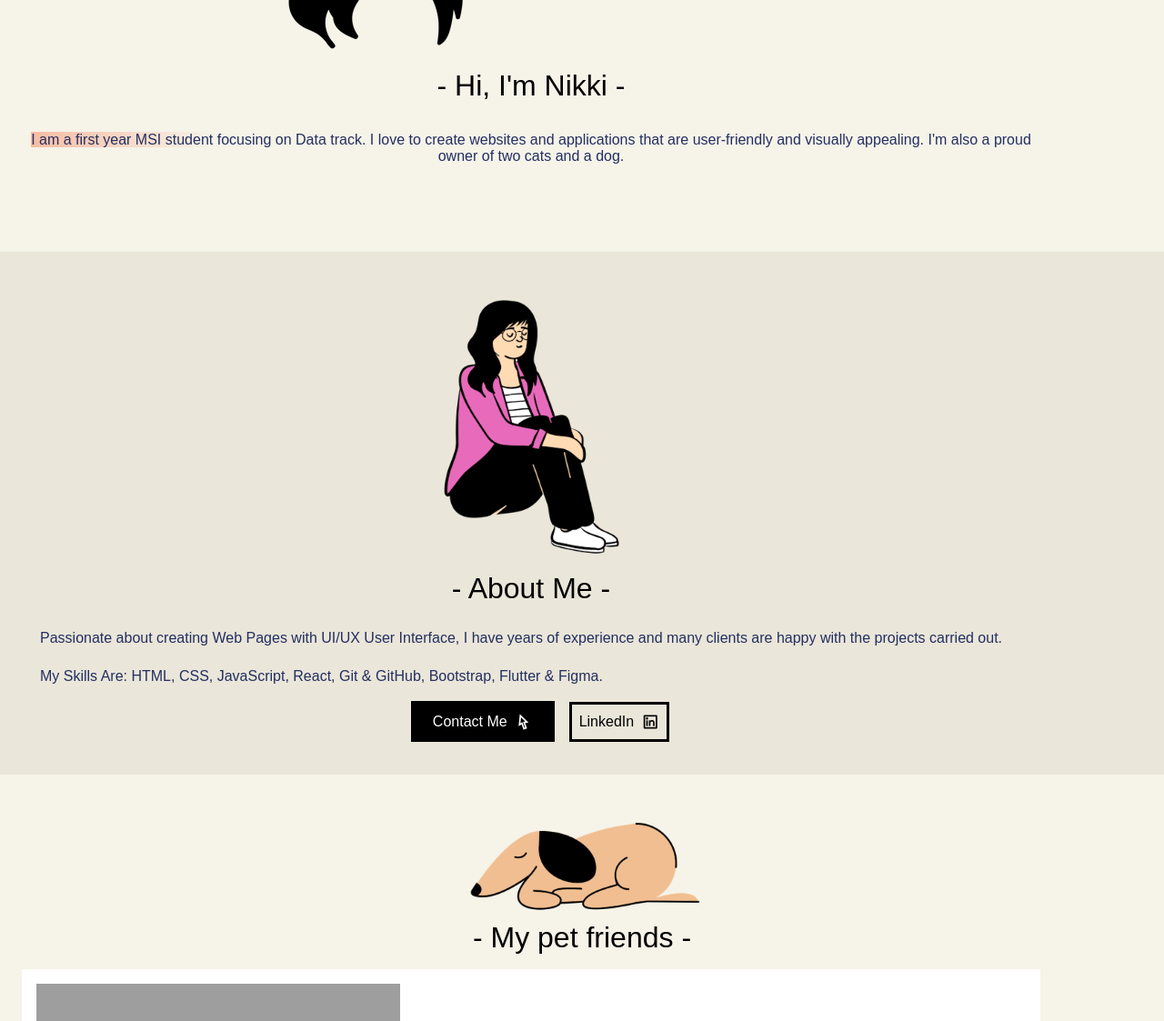
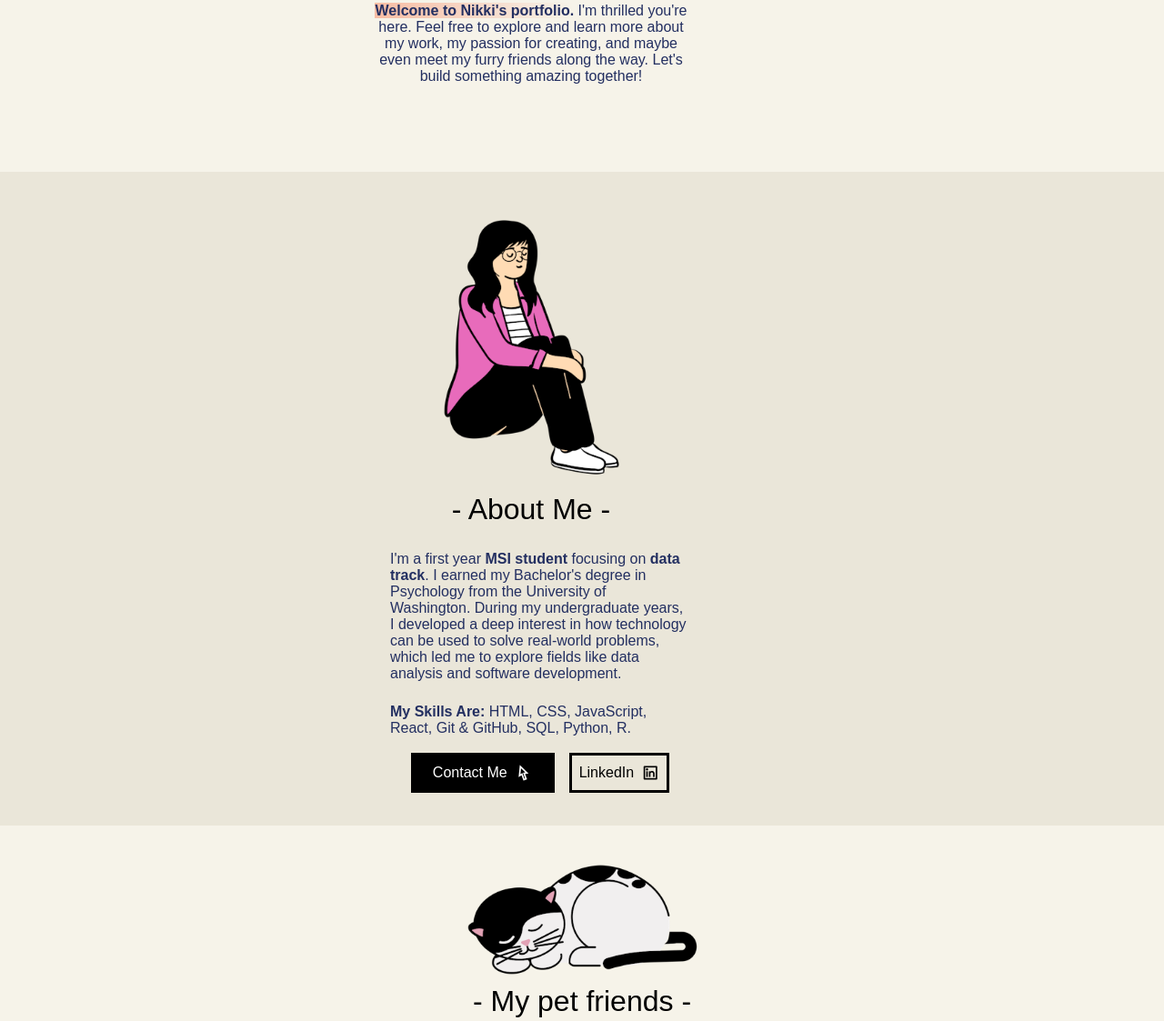
Before and after one commit to nikki0709/SI539_final_project, a plain HTML site: page index.html in a window 1280 px wide. Shown: the part 396-1519 px from the top of the page at 91% size. Drawn offline with nearby package versions, Linux system fonts and the light colour scheme; grey boxes are pictures that could not be loaded; a web font is replaced by a local one.

Commit message:
Add files via upload

```diff
--- a/css/style.css
+++ b/css/style.css
@@ -34,6 +34,10 @@ ul {
 
 a {
     text-decoration: none;
+}
+
+b {
+    font-weight: bold;
 }
 
 img {
@@ -153,8 +157,6 @@ a:hover {
 
 
 /* General CSS styling */
-
-
 .container {
     max-width: 1120px;
     margin-inline: 1.5rem;
@@ -361,7 +363,7 @@ a:hover {
     place-items: center;
 }
 
-.doggie {
+.kitty {
     transform: scaleY(1);
     position: relative;
     justify-self: center;
@@ -477,3 +479,32 @@ a:hover {
     font-size: 1rem;
     text-align: center;
 }
+
+
+/* Breakpoints */
+
+/* Medium devices (tablets, 768px and up) */
+@media screen and (min-width: 768px) {
+    .home_container,
+    .about_container,
+    .pets_container {
+        grid-template-columns: 350px;
+        justify-content: center;
+    }
+
+    /* .contact_container {
+        grid-template-columns: 500px;
+        justify-content: center;
+    } */
+
+    .contact_group{
+        grid-template-columns: repeat(2, 1fr);
+        column-gap: 1rem;
+    }
+
+    .contact_button {
+        width:200px;
+        margin-left: auto;
+        margin-right: auto;
+    }
+}
--- a/index.html
+++ b/index.html
@@ -47,9 +47,9 @@
 
                     <div class="home_info">
                         <p class="home_description">
-                            <b>I am a first year MSI student</b> focusing on Data track. I love to create websites and applications that
-                            are
-                            user-friendly and visually appealing. I'm also a proud owner of two cats and a dog.
+                            <b>Welcome to Nikki's portfolio.</b> I'm thrilled you're here. Feel free to explore and
+                            learn more about my work, my passion for creating, and maybe even meet my furry friends
+                            along the way. Let's build something amazing together!
                         </p>
                     </div>
                 </div>
@@ -71,17 +71,17 @@
 
                 <div class="about_info">
                     <p class="about_description">
-                        Passionate about creating <b>Web Pages</b> with
-                        <b>UI/UX User Interface</b>, I have years of
-                        experience and many clients are happy with
-                        the projects carried out.
+                        I'm a first year <b>MSI student</b> focusing on <b>data track</b>. I earned my Bachelor's degree
+                        in Psychology from the University of Washington. During my undergraduate years, I developed a
+                        deep interest in how technology can be used to solve real-world problems, which led me to
+                        explore fields like data analysis and software development.
                     </p>
 
                     <ul class="about_list">
                         <li class="about_item">
                             <b>My Skills Are:</b> HTML, CSS, JavaScript,
-                            React, Git & GitHub, Bootstrap, Flutter &
-                            Figma.
+                            React, Git & GitHub, SQL, Python,
+                            R.
                         </li>
                     </ul>
 
@@ -107,8 +107,8 @@
         <!-- Pets section -->
         <section class="pets section" id="pets">
             <div class="dog_image">
-                <img src="images/The Little Things - Dog.png"
-                    alt="Illustration of a sleeping beige dog with a black ear" class="doggie">
+                <img src="images/The Little Things - Cat.png" alt="Illustration of a sleeping black and white cat"
+                    class="kitty">
             </div>
 
             <h2 class="section_title-1" id="title">
@@ -121,7 +121,7 @@
                         <img src="images/IMG_1495.JPG"
                             alt="Smiling Schnauzer sitting on a stone step, wearing a blue harness" class="pets_img">
 
-                        <a href="#" class="pets_button button">
+                        <a href="masha.html" class="pets_button button">
                             View More
                             <i class="ri-arrow-right-up-line"></i>
                         </a>
@@ -131,7 +131,9 @@
                         <h2 class="pets_title">Masha</h2>
 
                         <p class="pets_desciption">
-                            Masha is a 7-year-old Schnauzer who is adorable and intelligent. His favorite food is cat food—yes, I know how absurd that sounds. Masha is also a jealous little dog who always seeks attention whenever I pet other cats or dogs, making sure he stays the center of my affection
+                            Masha is a 7-year-old Schnauzer who is adorable and intelligent. His favorite food is cat
+                            food—yes, I know how absurd that sounds. Masha is also a jealous little dog who always seeks
+                            attention whenever I pet other cats or dogs, making sure he stays the center of my affection
                         </p>
                     </div>
                 </article>
@@ -139,7 +141,8 @@
                 <article class="pets_card">
                     <div class="pets_image">
                         <img src="images/wangwang.jpg"
-                            alt="Orange and white cat with a bell collar lounging on a paved surface against a red brick wall" class="pets_img">
+                            alt="Orange and white cat with a bell collar lounging on a paved surface against a red brick wall"
+                            class="pets_img">
 
                         <a href="#" class="pets_button button">
                             View More
@@ -151,7 +154,9 @@
                         <h2 class="pets_title">WangWang</h2>
 
                         <p class="pets_desciption">
-                            WangWang is a 5-year-old ginger cat and Masha's best friend. They often sleep together but occasionally get into playful fights, mostly because Masha tries to steal his food. WangWang is incredibly lazy, spending most of his time napping like a kind and gentle old soul.
+                            WangWang is a 5-year-old ginger cat and Masha's best friend. They often sleep together but
+                            occasionally get into playful fights, mostly because Masha tries to steal his food. WangWang
+                            is incredibly lazy, spending most of his time napping like a kind and gentle old soul.
                         </p>
                     </div>
                 </article>
@@ -196,11 +201,10 @@
                                     placeholder="Write your message here..." autocomplete="off"></textarea>
                                 <label for="message" class="contact_label">Your Message</label>
                             </div>
-
-                            <button type="submit" class="contact_button button">
-                                <i class="ri-send-plane-line"></i> Send Message
-                            </button>
                         </div>
+                        <button type="submit" class="contact_button button">
+                            <i class="ri-send-plane-line"></i> Send Message
+                        </button>
                     </form>
                 </div>
             </div>
```
Also changed, not shown: images/The Little Things - Cat.png (added), masha.html (added).
